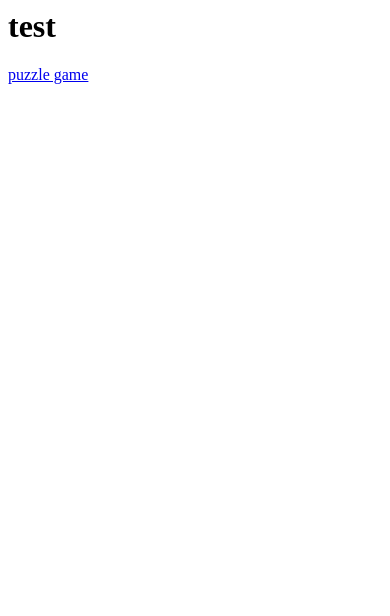
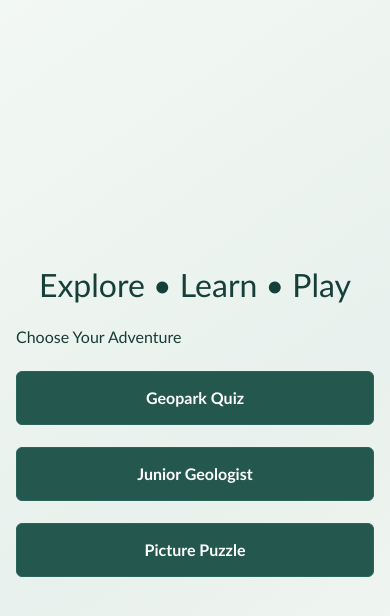
Before and after one commit to adrianaardi/geopark-adventure, a plain HTML site: page index.html in a window 390 px wide. Drawn offline with nearby package versions, Linux system fonts and the light colour scheme.

Commit message:
basic demo

```diff
--- a/index.html
+++ b/index.html
@@ -1,4 +1,19 @@
-<html>
-    <h1>test</h1>
-    <a href="puzzle.html">puzzle game</a>
-</html>
+<!DOCTYPE html>
+<html lang="en">
+<head>
+    <meta charset="UTF-8">
+    <meta name="viewport" content="width=device-width, initial-scale=1.0, maximum-scale=1.0, user-scalable=no">
+    <title>Geopark Adventure</title>
+    <script src="https://cdn.tailwindcss.com"></script>
+    <link rel="stylesheet" href="style.css">
+</head>
+<body>
+    <main class="home-page">
+        <h1>Explore • Learn • Play</h1>
+        <h3>Choose Your Adventure</h3>
+            <a class="home-link" href="geoparkquiz.html">Geopark Quiz</a>
+            <a class="home-link" href="jrgeologist.html">Junior Geologist</a>
+            <a class="home-link" href="puzzle.html">Picture Puzzle</a>
+        </nav>
+    </main>
+</body>
--- /dev/null
+++ b/style.css
@@ -0,0 +1,92 @@
+* {
+	box-sizing: border-box;
+}
+
+body {
+	min-height: 100vh;
+	margin: 0;
+	padding: clamp(16px, 4vw, 36px);
+	background: linear-gradient(145deg, #f3f8f4 0%, #e8f1ed 55%, #f5f7f2 100%);
+	color: #193b36;
+	font-family: "Trebuchet MS", "Segoe UI", sans-serif;
+}
+
+.home-page {
+	width: min(100%, 760px);
+	min-height: calc(100vh - clamp(32px, 8vw, 72px));
+	margin: 0 auto;
+	display: flex;
+	flex-direction: column;
+	justify-content: center;
+	gap: 28px;
+}
+
+.home-page h1 {
+	margin: 0;
+	color: #173f39;
+	font-size: clamp(2rem, 7vw, 3.25rem);
+	line-height: 1.1;
+	text-align: center;
+}
+
+.home-links {
+	display: grid;
+	grid-template-columns: repeat(3, minmax(0, 1fr));
+	gap: 14px;
+}
+
+.home-link,
+.back-link {
+	min-height: 50px;
+	display: inline-flex;
+	align-items: center;
+	justify-content: center;
+	padding: 12px 18px;
+	border: 1px solid #2a655a;
+	border-radius: 6px;
+	background: #24574e;
+	color: #fff;
+	font-size: 1rem;
+	font-weight: 700;
+	line-height: 1.25;
+	text-align: center;
+	text-decoration: none;
+	transition: background-color 140ms ease, transform 140ms ease;
+}
+
+.home-link:hover,
+.back-link:hover {
+	background: #17473f;
+	transform: translateY(-2px);
+}
+
+.home-link:focus-visible,
+.back-link:focus-visible {
+	outline: 3px solid #e3a72f;
+	outline-offset: 3px;
+}
+
+.content-page {
+	width: min(100%, 760px);
+	margin: 0 auto;
+}
+
+.back-link {
+	min-height: 44px;
+	padding-inline: 16px;
+}
+
+@media (max-width: 600px) {
+	.home-page {
+		gap: 22px;
+	}
+
+	.home-links {
+		grid-template-columns: 1fr;
+		gap: 10px;
+	}
+
+	.home-link {
+		min-height: 54px;
+	}
+}
```
Also changed, not shown: geoparkquiz.html (added, +14 -0 lines), jrgeologist.html (added, +14 -0 lines), puzzle.html (+15 -1 lines).
